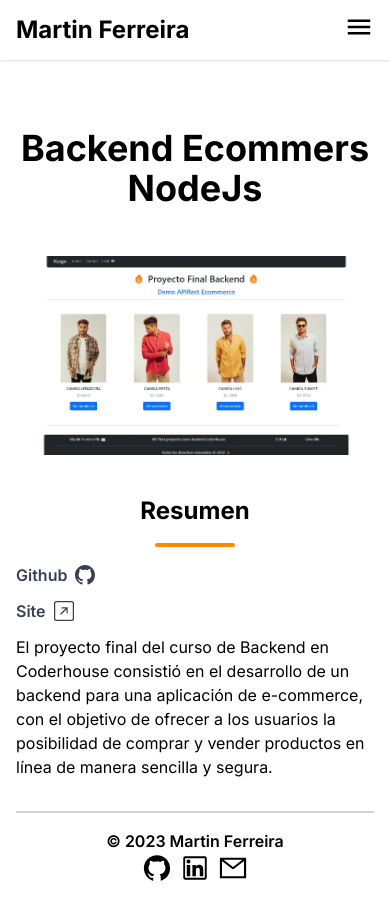
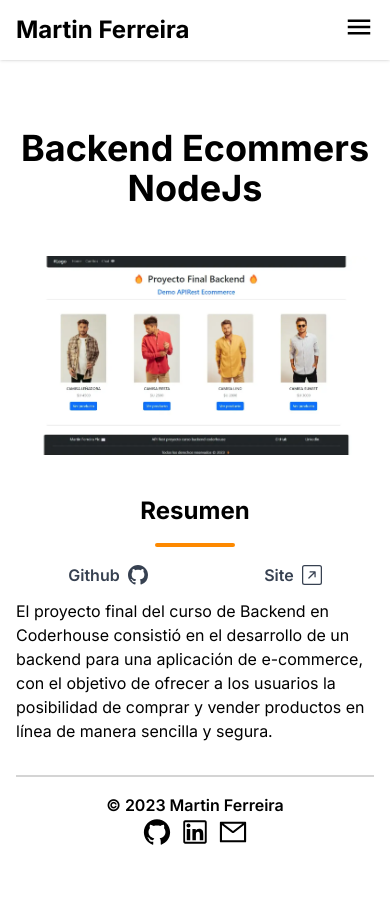
Before and after one commit to martinfyic/portfolio-ts, a Next.js app: page /project/backend-ecommers-nodeJs in a window 390 px wide. After the commit the page ends 871 px from the top, so only its background shows below. Built offline with nearby package versions, Linux system fonts and the light colour scheme; what nodemailer-smtp-transport would draw is missing.

Commit message:
refactor: :lipstick: change ui at movile github & site icons

```diff
--- a/app/project/[slug]/page.tsx
+++ b/app/project/[slug]/page.tsx
@@ -69,7 +69,7 @@ const ProyectPage = async ({ params }: { params: { slug: string } }) => {
 				Resumen
 				<hr className="w-20 h-1 mx-auto my-4 bg-primary border-0 rounded" />
 			</h2>
-			<div className="flex flex-col md:flex-row justify-start items-start md:justify-around font-semibold md:items-center gap-3 my-3 text-gray-700 dark:text-slate-400">
+			<div className="flex flex-row justify-around items-center font-semibold gap-3 my-3 text-gray-700 dark:text-slate-400">
 				<div className="flex flex-row items-center gap-2">
 					<p>Github </p>
 					<NextLink href={github} target="_blank">
```
